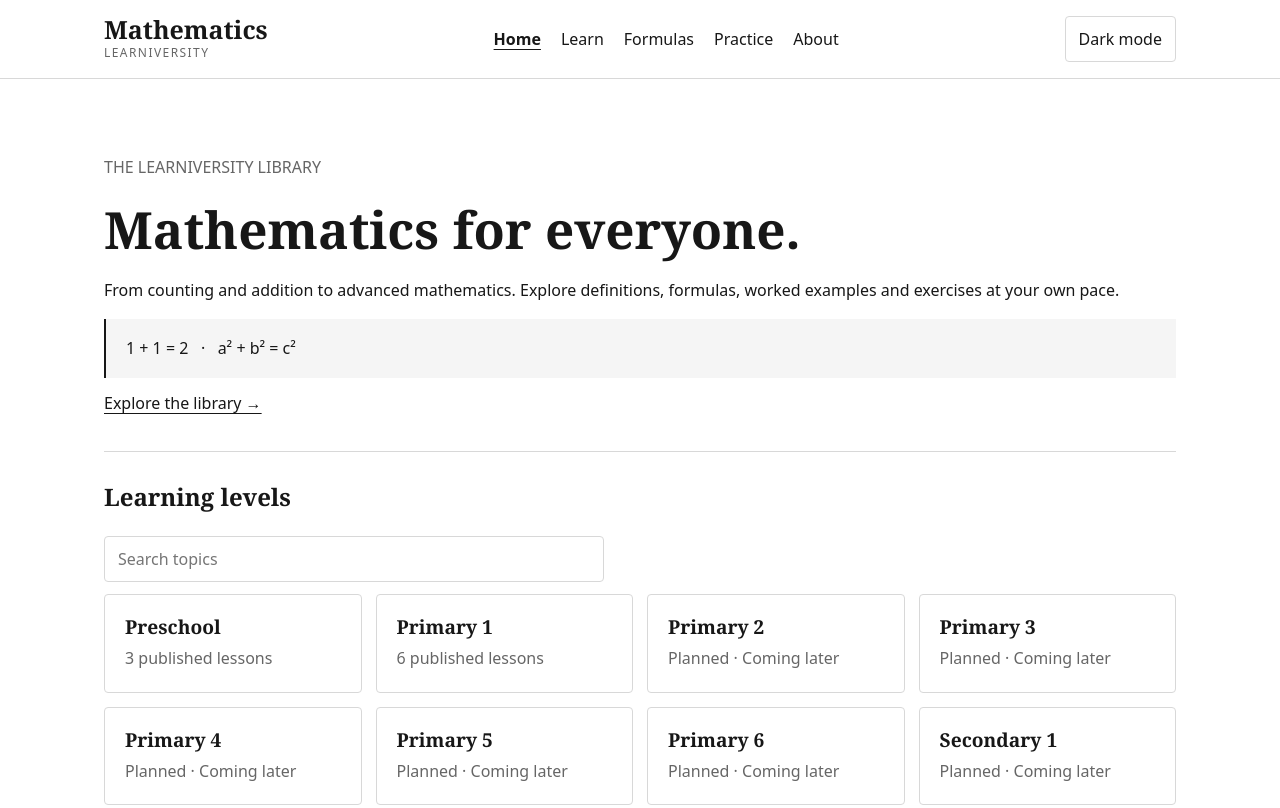
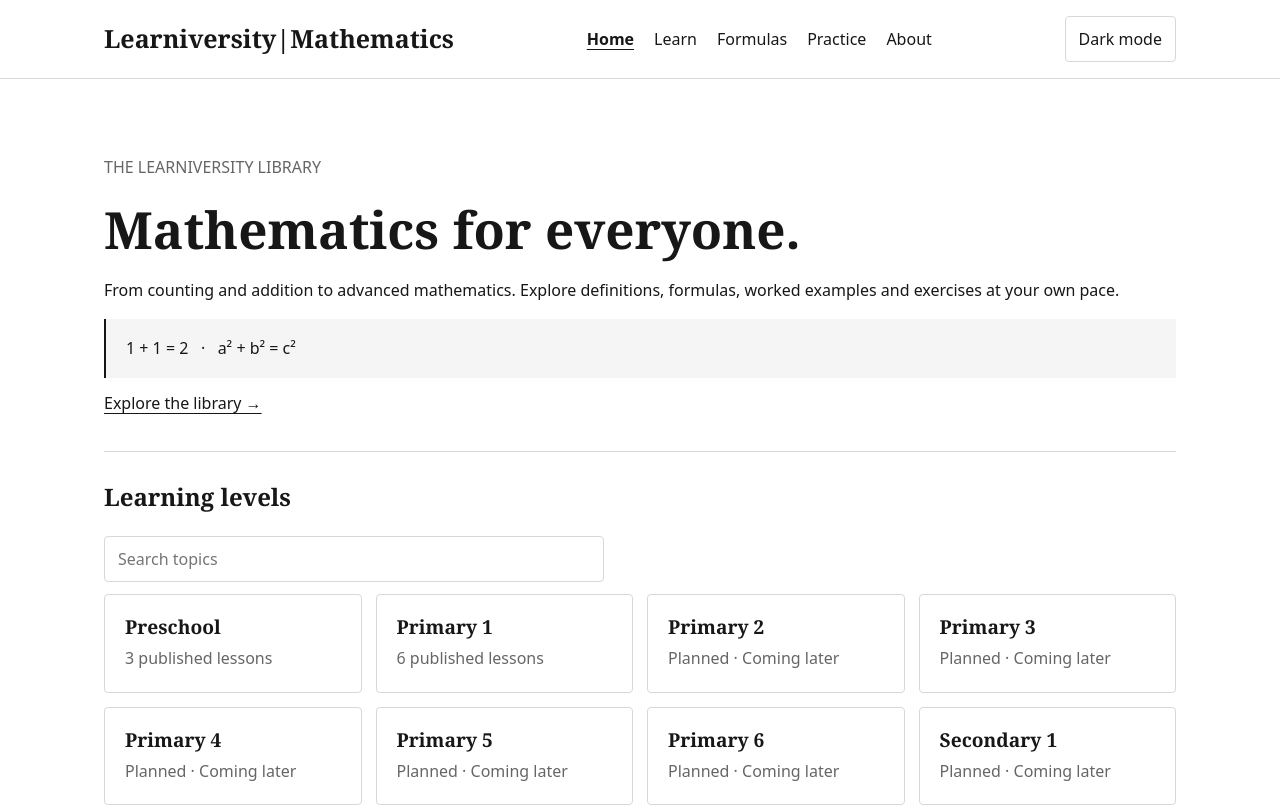
Before and after one commit to learniversity/mathematics, a plain HTML site: page index.html in a window 1280 px wide. Shown: the top 808 px of the page. Drawn offline with Linux system fonts and the light colour scheme.

Commit message:
Standardise Learniversity subject branding in index.html

```diff
--- a/index.html
+++ b/index.html
@@ -1,3 +1,3 @@
 <!doctype html>
-<html lang="en"><head><meta charset="utf-8"><meta name="viewport" content="width=device-width,initial-scale=1"><title>Mathematics · Learniversity</title><link rel="stylesheet" href="style.css"><script type="module" src="app.js"></script></head>
-<body><header><div class="bar"><a class="brand" href="#home">Mathematics<small>Learniversity</small></a><nav aria-label="Main navigation"><a href="#home">Home</a><a href="#learn">Learn</a><a href="#formulas">Formulas</a><a href="#practice">Practice</a><a href="#about">About</a></nav><button id="theme" type="button" aria-label="Switch color theme">Dark mode</button></div></header><main id="main" tabindex="-1" aria-live="polite">Loading mathematics library…</main><footer>Learniversity · Mathematics</footer></body></html>
+<html lang="en"><head><meta charset="utf-8"><meta name="viewport" content="width=device-width,initial-scale=1"><title>Learniversity | Mathematics</title><link rel="stylesheet" href="style.css"><script type="module" src="app.js"></script></head>
+<body><header><div class="bar"><a class="brand" href="#home"><span>Learniversity</span><span class="brand-divider" aria-hidden="true">|</span><span class="brand-subject">Mathematics</span></a><nav aria-label="Main navigation"><a href="#home">Home</a><a href="#learn">Learn</a><a href="#formulas">Formulas</a><a href="#practice">Practice</a><a href="#about">About</a></nav><button id="theme" type="button" aria-label="Switch color theme">Dark mode</button></div></header><main id="main" tabindex="-1" aria-live="polite">Loading mathematics library…</main><footer>Learniversity | Mathematics</footer></body></html>
```
